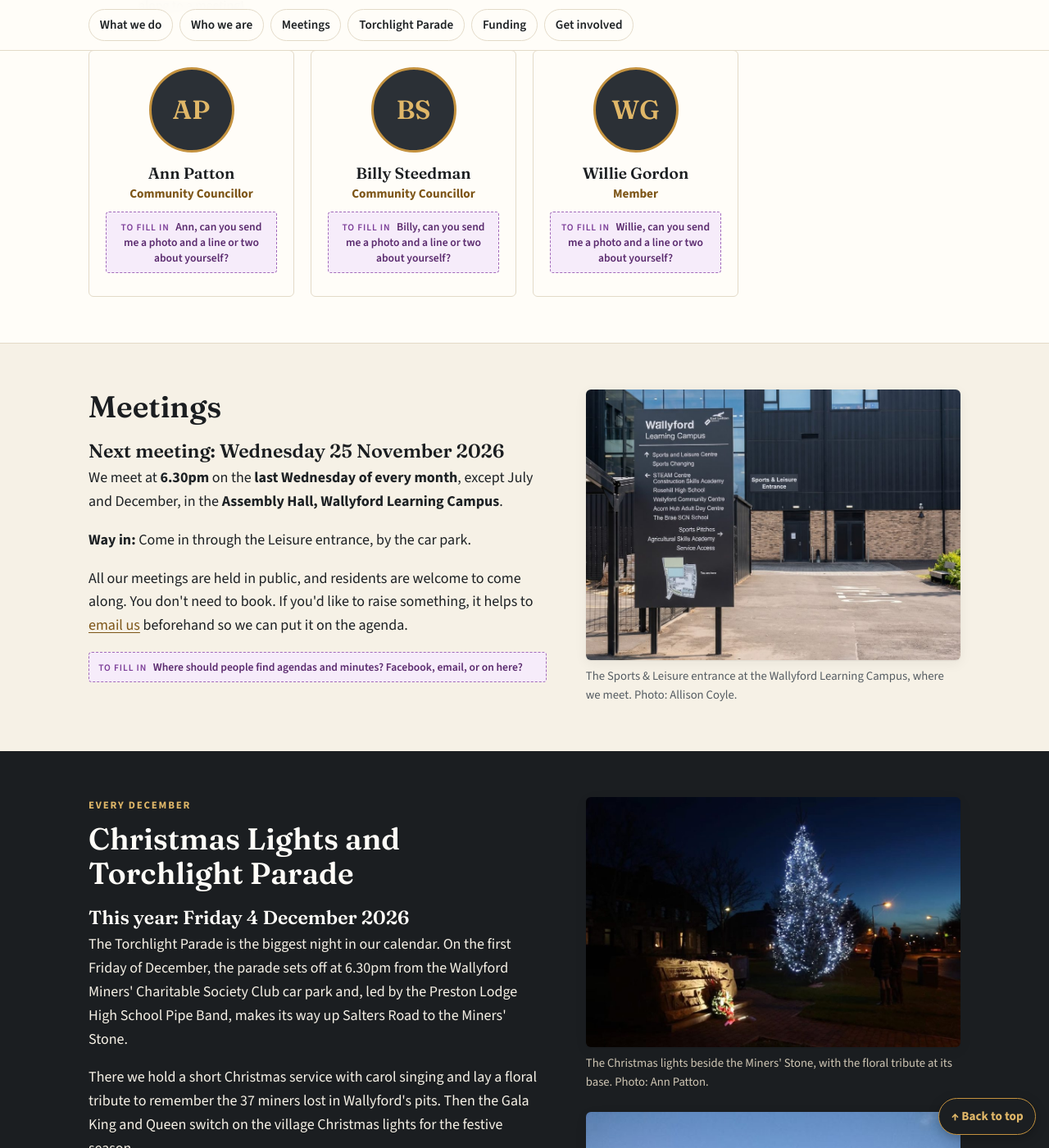
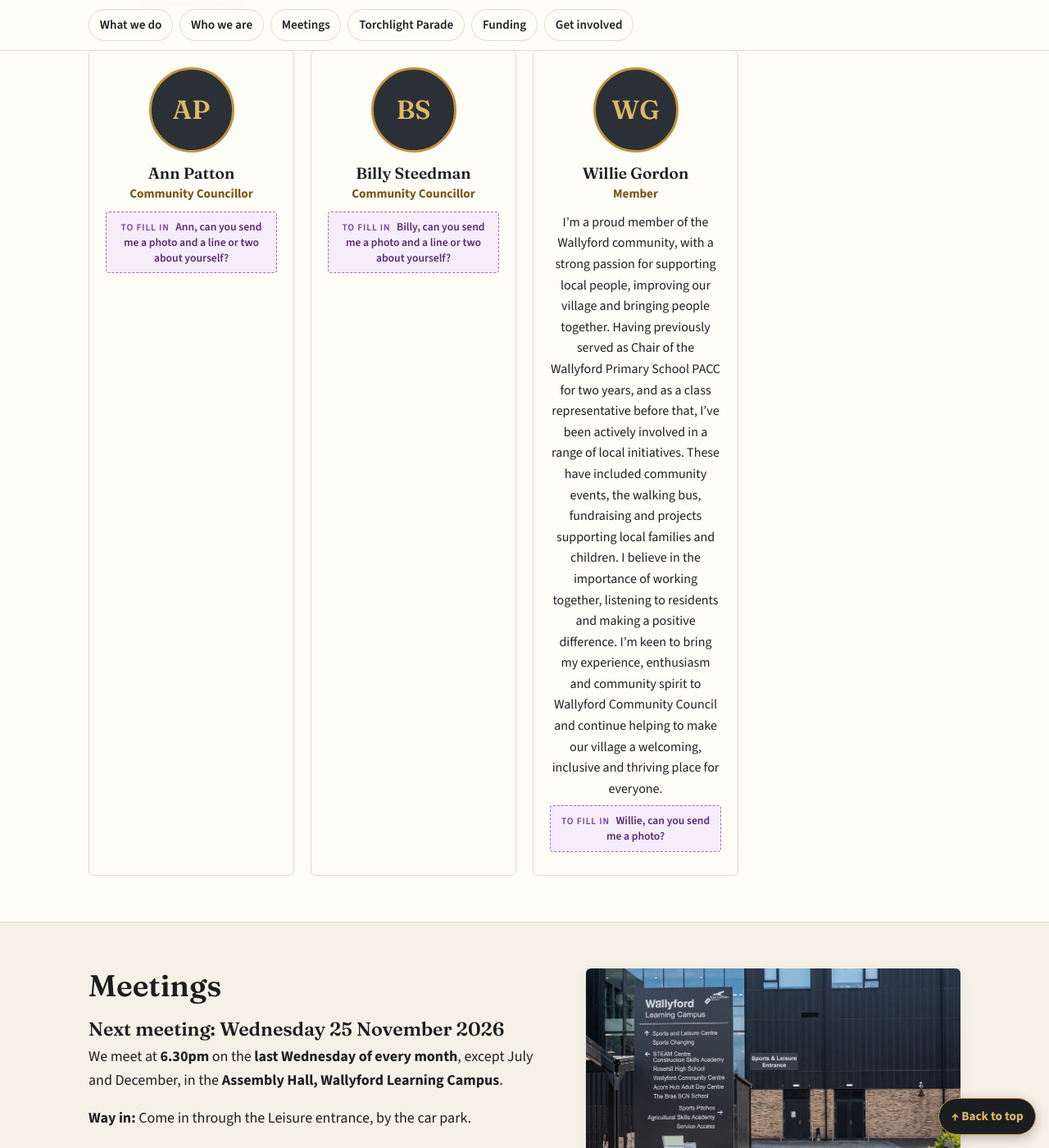
Before and after one commit to dochtie/wallyford-community-council, a Jekyll site: the page built from council.html, in a window 1280 px wide and 1400 px high, scrolled down 2009 px. Shown: the whole window at 82% size. Built offline with Jekyll 4.4.1, drawn with Linux system fonts in a browser that asks for light colours.

Commit message:
Add about me blurb for Willie Gordon

```diff
--- a/_data/councillors.yml
+++ b/_data/councillors.yml
@@ -36,4 +36,9 @@
 - name: Willie Gordon
   role: Member
   photo:
-  blurb:
+  blurb: |
+    I’m a proud member of the Wallyford community, with a strong passion for supporting local people, improving our village and bringing people together.
+
+    Having previously served as Chair of the Wallyford Primary School PACC for two years, and as a class representative before that, I’ve been actively involved in a range of local initiatives. These have included community events, the walking bus, fundraising and projects supporting local families and children.
+
+    I believe in the importance of working together, listening to residents and making a positive difference. I’m keen to bring my experience, enthusiasm and community spirit to Wallyford Community Council and continue helping to make our village a welcoming, inclusive and thriving place for everyone.
```
